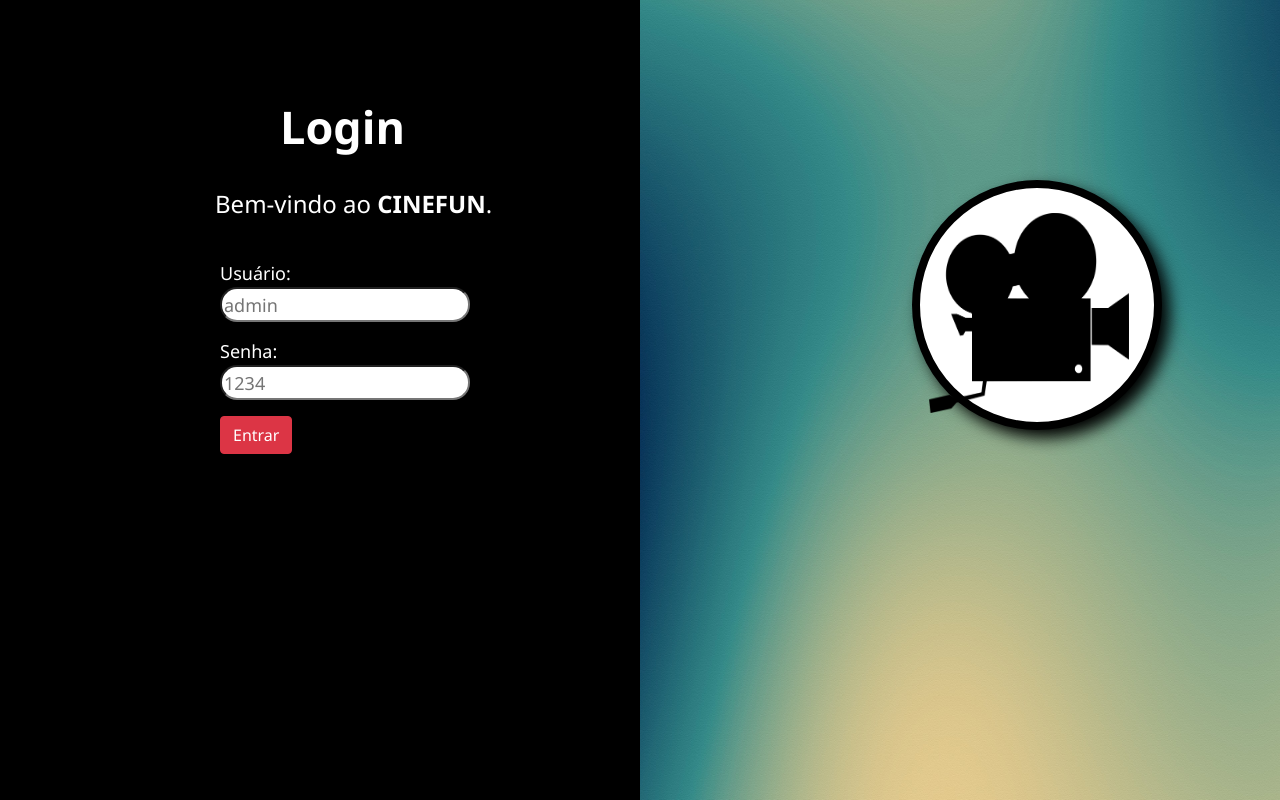
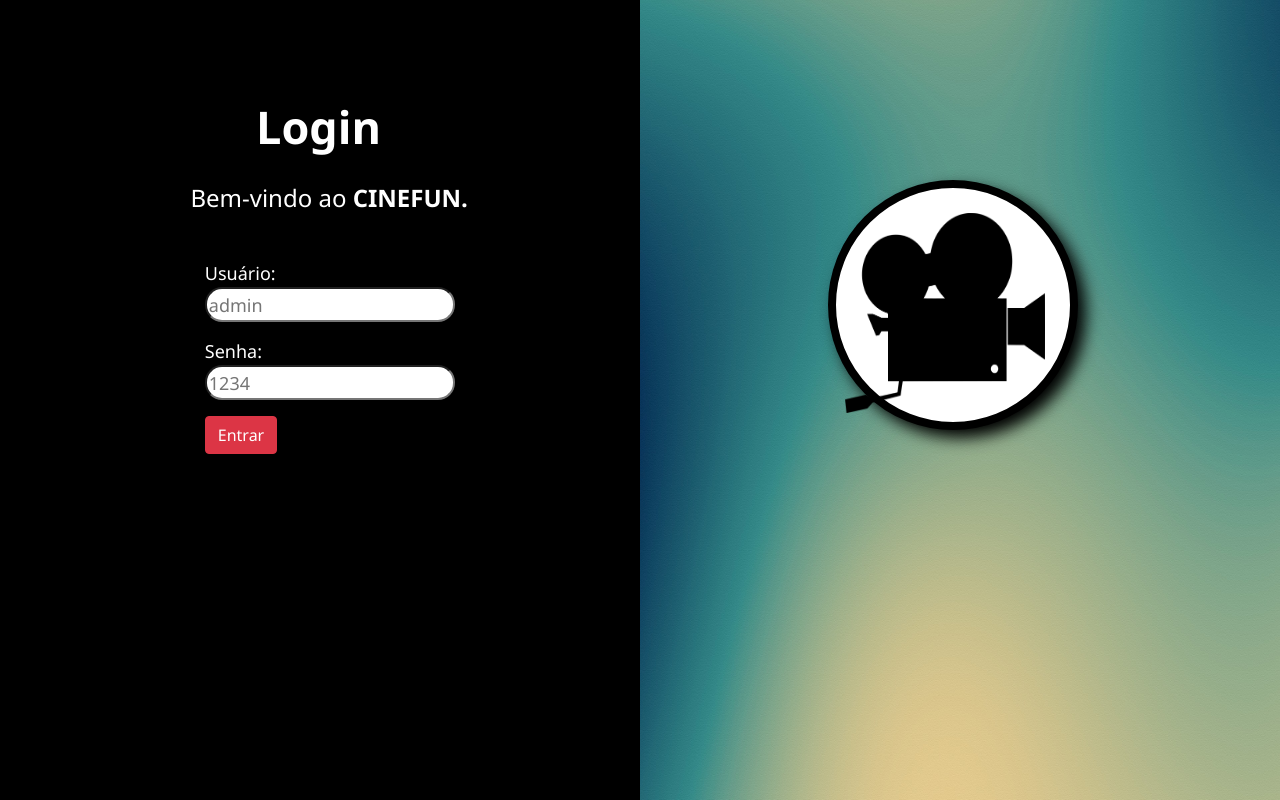
Before and after one commit to vinelimaa/Catalogo_de_Filmes, a PHP site: page / in a window 1280 px wide. Run offline with PHP 8.4, Linux system fonts and the light colour scheme.

Commit message:
nova versao

```diff
--- a/cinefun/css/style2.css
+++ b/cinefun/css/style2.css
@@ -38,15 +38,24 @@
 .login{
 	font-size: 45px;
 	position: absolute;
-	left: 280px;
+	left: 20%;
 	top: 100px;
 }
 
 .form1{
 	font-size: 18px;
 	position: absolute;
-	left: 220px;
+	left: 16%;
 	top: 260px;
+}
+
+.wellcome{
+	text-align: center;
+	font-size: 24px;
+	top: 180px;
+	left: 14%;
+	position: absolute;
+	width: 300px;
 }
 
 .form1 input{
@@ -61,7 +70,7 @@
 	border: 8px solid black;
 	box-shadow: 8px 8px 16px black;
 	top: 180px;
-	right: -900px;
+	left: 65%;
 	width: 250px;
 	height: 250px;
 	background-color: white;
@@ -103,6 +112,13 @@ h2{
 	position: absolute;
 	left: 215px;
 	top: 190px;
+}
+
+.mlogin{
+	position: absolute;
+	bottom: 100px;
+	left: 150px;
+	height: 45px;
 }
 
 .bg{
@@ -201,6 +217,9 @@ h2{
     display: flex;
 
 }
+.menu-dropdown .md-item a{
+	@font: ;
+}
 .menu-dropdown .md-item a:hover{ /* efeito hover nos links do menu principal */
     background: black;
 }
@@ -269,6 +288,11 @@ h2{
   src: url("../fonts/OstrichSansInline-Italic.otf");
 }
 
+@font-face{
+	font-family: "The Childrow";
+  src: url("../fonts/TheChildrow.otf");
+}
+
 .exibir h3{
 	font-size: 50px;
 	text-align: center;
@@ -321,8 +345,14 @@ h2{
 }
 
 @media screen and (max-width: 576px) {
-  .sair , .menubar{
+  .sair, .menubar{
     display: none;
+  }
+}
+
+@media screen and (max-width: 992px) {
+  .sair{
+    text-align: right;
   }
 }
 
@@ -340,3 +370,9 @@ h2{
 	position: relative;
 	top: 30px;
 }
+
+@media screen and (max-width: 992px) {
+  .blue img, .circulo{
+    display: none;
+  }
+}
--- a/cinefun/index.php
+++ b/cinefun/index.php
@@ -29,10 +29,10 @@
         }
         ?>
     </div>
+    <div class="wellcome">
+        <p>Bem-vindo ao <b>CINEFUN.</b></p>
+    </div>
 
-
-    <br><br><br><br><br><br>
-    <h2>Bem-vindo ao <b>CINEFUN</b>.</h2>
 
 <div class="form1">
     <form action="validar.php" method="post">
--- a/cinefun/sistema/editando.php
+++ b/cinefun/sistema/editando.php
@@ -19,7 +19,9 @@ include_once '../database/filme.dao.php'; ?>
 			<div class="col-lg-5 col-md-2 empty">
 				<form class="d-flex">
 			        <input class="form-control me-2 search" type="search" placeholder="Buscar..." aria-label="Search">
-			        <button class="btn btn-outline-warning go" type="submit">Go</button>
+			        <button class="btn btn-outline-warning go" type="submit"><svg xmlns="http://www.w3.org/2000/svg" width="16" height="16" fill="currentColor" class="bi bi-search" viewBox="0 0 16 16">
+  					<path d="M11.742 10.344a6.5 6.5 0 1 0-1.397 1.398h-.001c.03.04.062.078.098.115l3.85 3.85a1 1 0 0 0 1.415-1.414l-3.85-3.85a1.007 1.007 0 0 0-.115-.1zM12 6.5a5.5 5.5 0 1 1-11 0 5.5 5.5 0 0 1 11 0z"/></svg>
+  					</button>
       			</form>
       		</div>
 			<div class="col-lg-2 col-md-3 col-sm-4 sair"><a href="logout.php" class="btn btn-outline-light">Sair do sistema</a></div>
--- a/cinefun/sistema/index.php
+++ b/cinefun/sistema/index.php
@@ -17,7 +17,9 @@
 			<div class="col-lg-5 col-md-2 empty">
 				<form class="d-flex">
 			        <input class="form-control me-2 search" type="search" placeholder="Buscar..." aria-label="Search">
-			        <button class="btn btn-outline-warning go" type="submit">Go!</button>
+			        <button class="btn btn-outline-warning go" type="submit"><svg xmlns="http://www.w3.org/2000/svg" width="16" height="16" fill="currentColor" class="bi bi-search" viewBox="0 0 16 16">
+  					<path d="M11.742 10.344a6.5 6.5 0 1 0-1.397 1.398h-.001c.03.04.062.078.098.115l3.85 3.85a1 1 0 0 0 1.415-1.414l-3.85-3.85a1.007 1.007 0 0 0-.115-.1zM12 6.5a5.5 5.5 0 1 1-11 0 5.5 5.5 0 0 1 11 0z"/></svg>
+  					</button>
       			</form>
       		</div>
 			<div class="col-lg-2 col-md-3 col-sm-4 sair"><a href="logout.php" class="btn btn-outline-light">Sair do sistema</a></div>
```
Also changed, not shown: cinefun/sistema/cadastrando.php (+7 -4 lines), cinefun/fonts/TheChildrow.otf (added), cinefun/img/black.jpeg (added).
